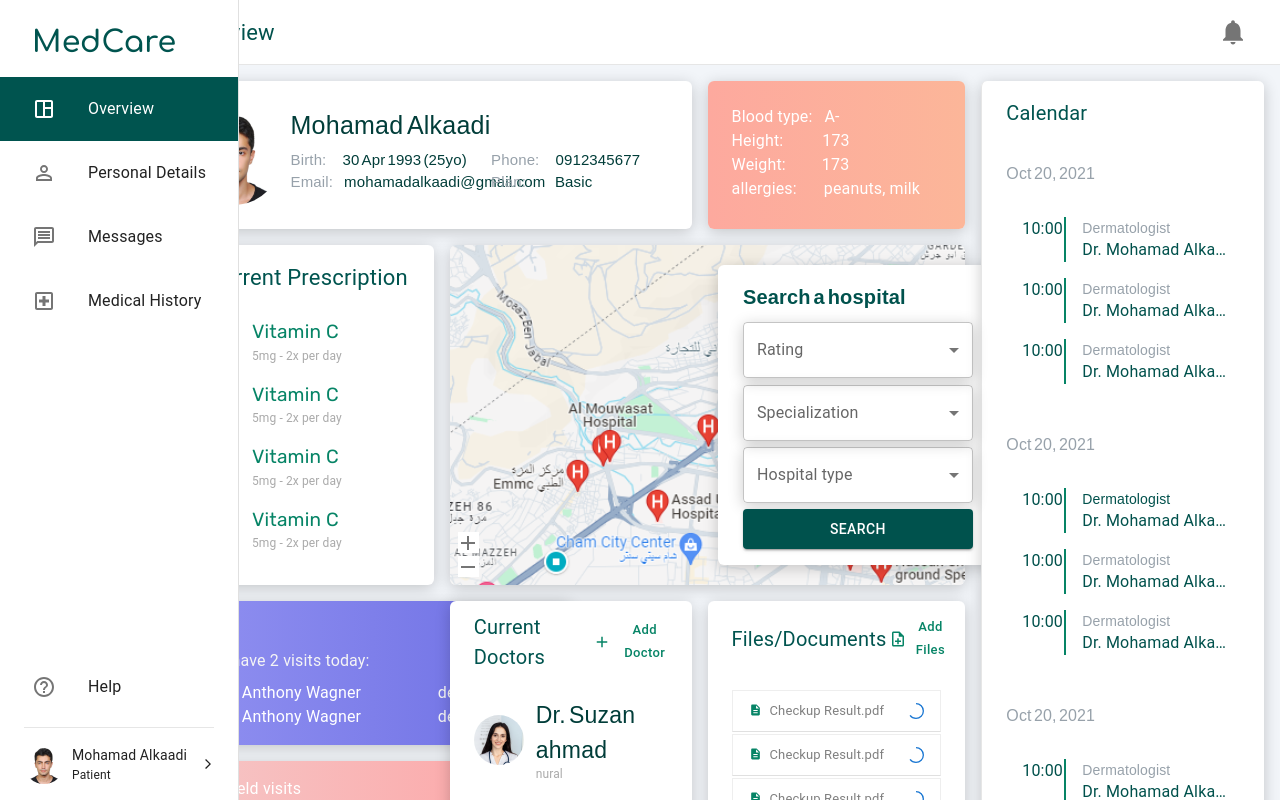
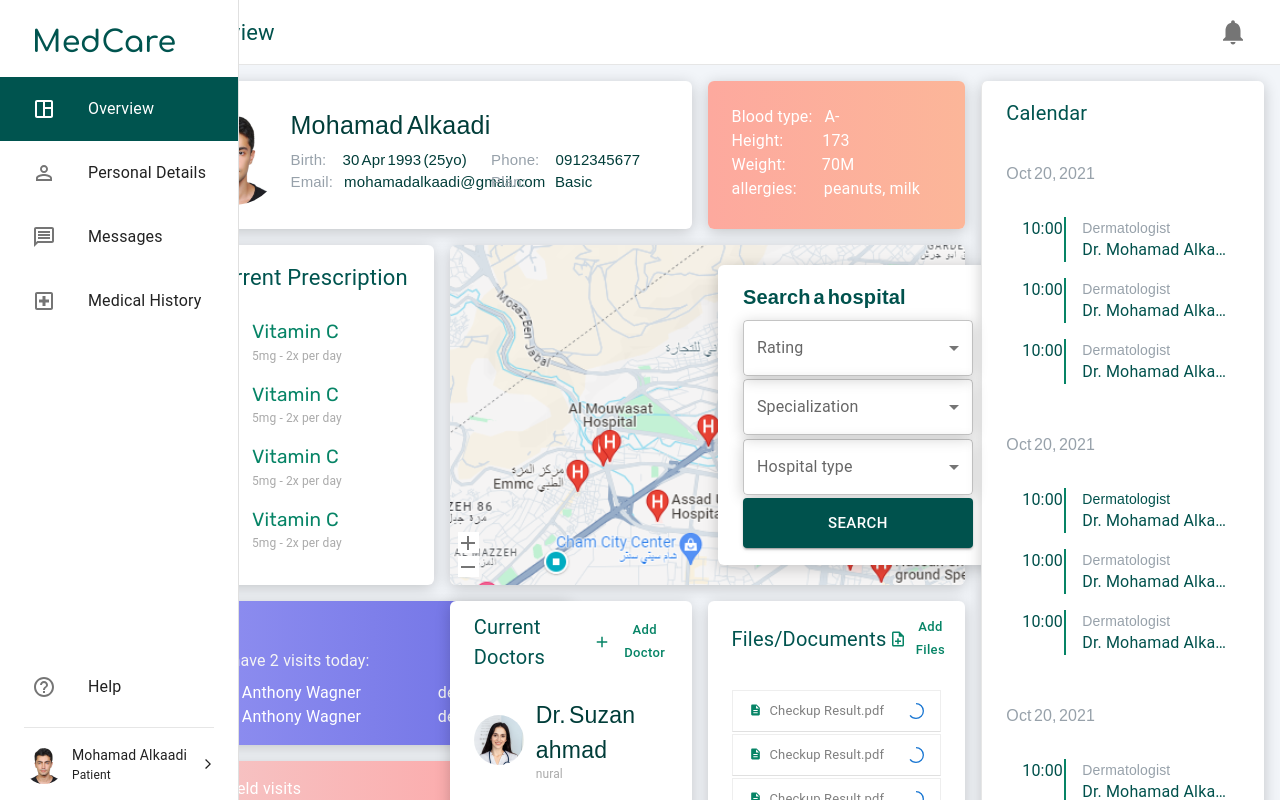
Before and after one commit to mohamad-alkaadi/newMedCare, a React (Vite) app in the folder frontend/medcare/: page / in a window 1280 px wide. Shown: the top 800 px of the page. Built offline with nearby package versions, Linux system fonts and the light colour scheme.

Commit message:
update to card two and three

```diff
--- a/frontend/medcare/src/pages/afterlogin/overview/components/OverCardThreeSelect.jsx
+++ b/frontend/medcare/src/pages/afterlogin/overview/components/OverCardThreeSelect.jsx
@@ -114,6 +114,8 @@ const OverCardThreeSelect = () => {
             variant="contained"
             sx={{
               bgcolor: "#00524d",
+              height: "50px",
+              fontSize: "15px",
               "&:hover": {
                 bgcolor: "#068466",
               },
--- a/frontend/medcare/src/pages/afterlogin/overview/components/OverCardTwo.jsx
+++ b/frontend/medcare/src/pages/afterlogin/overview/components/OverCardTwo.jsx
@@ -26,7 +26,7 @@ const OverCardTwo = () => {
       </Box>
       <Box sx={{ display: "flex" }}>
         <Typography sx={{ mr: "36px" }}>Weight:</Typography>
-        <Typography>173</Typography>
+        <Typography>70M</Typography>
       </Box>
       <Box sx={{ display: "flex" }}>
         <Typography sx={{ mr: "27px" }}>allergies:</Typography>
```
